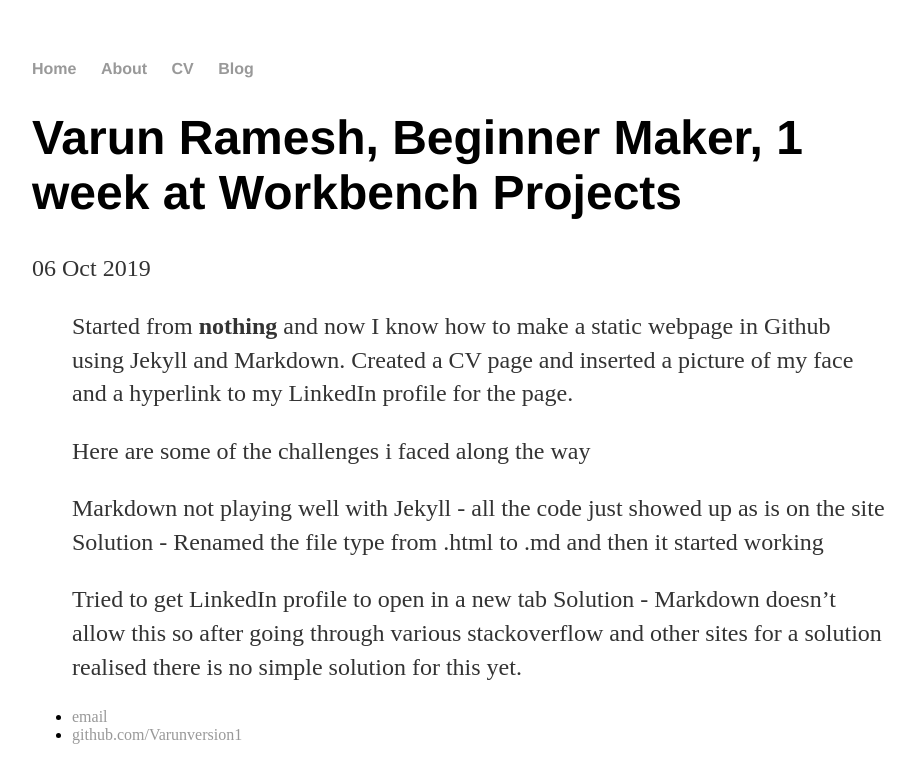
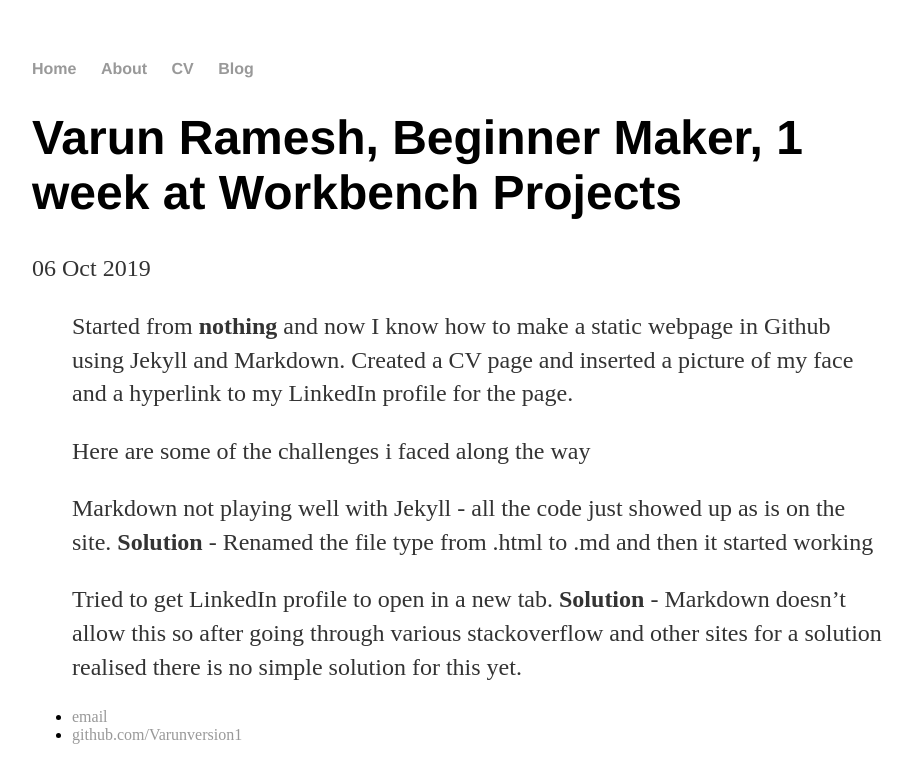
Before and after one commit to Varunversion1/Varunversion1.github.io, a Jekyll site: the page built from _posts/2019-10-06-varun-first-week.md, in a window 1280 px wide. Shown: the top 783 px of the page, without its empty margins (160-1075 px from the left). Built offline with Jekyll 4.4.1, drawn with Linux system fonts in a browser that asks for light colours.

```diff
--- a/_posts/2019-10-06-varun-first-week.md
+++ b/_posts/2019-10-06-varun-first-week.md
@@ -9,8 +9,8 @@ date: 2019-10-06
 >
 > Here are some of the challenges i faced along the way
 >
-> Markdown not playing well with Jekyll - all the code just showed up as is on the site
->  Solution - Renamed the file type from .html to .md and then it started working
+> Markdown not playing well with Jekyll - all the code just showed up as is on the site.
+>  **Solution** - Renamed the file type from .html to .md and then it started working
 >
-> Tried to get LinkedIn profile to open in a new tab
-> Solution - Markdown doesn't allow this so after going through various stackoverflow and other sites for a solution realised there is no simple solution for this yet.
+> Tried to get LinkedIn profile to open in a new tab.
+> **Solution** - Markdown doesn't allow this so after going through various stackoverflow and other sites for a solution realised there is no simple solution for this yet.
```
